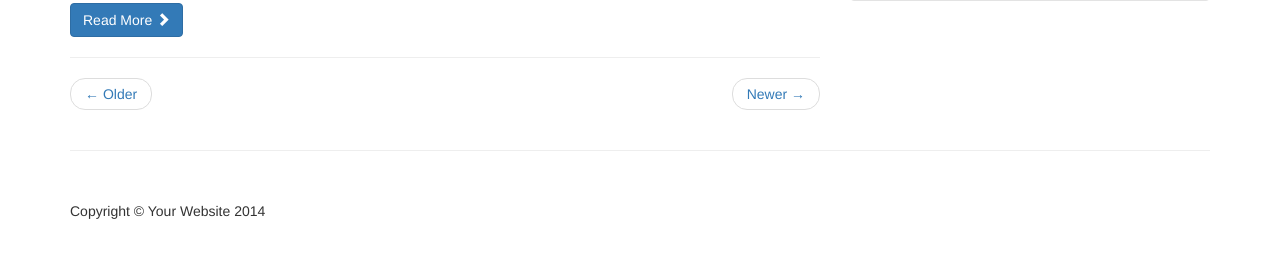
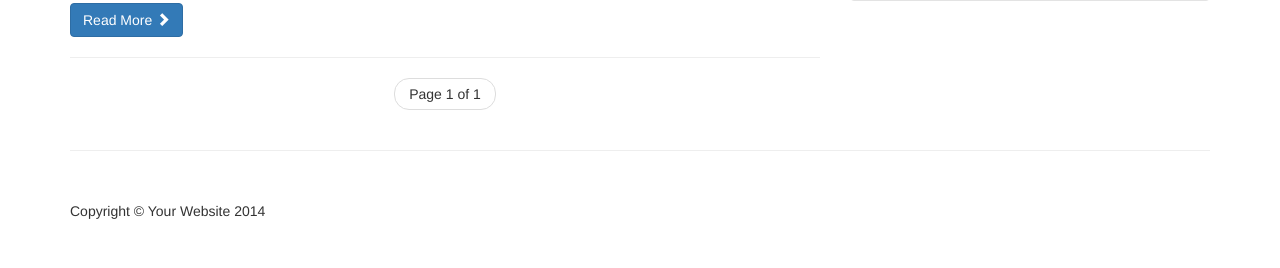
Before and after one commit to mmanylov-zz/django_blog_w_elasticsearch_containerized, a Django app: page / in a window 1280 px wide. Shown: the part 562-830 px from the top of the page. Run offline with Django 3.2, Linux system fonts and the light colour scheme; tables that the repository leaves empty hold one stand-in row (values such as "Sample post"); grey boxes labelled with a size stand in for pictures from a placeholder-image service; some libraries are stand-ins or nearby versions.

Commit message:
index page added pagination

```diff
--- a/post/templates/post/index.html
+++ b/post/templates/post/index.html
@@ -6,12 +6,14 @@
         <h2>
             <a href="{% url 'post:post' post.id %}">{{ post.title }}</a>
         </h2>
-        <p><span class="glyphicon glyphicon-time"></span> Posted on {{ post.puplished_at|date:'M d,Y' }} at {{ post.published_at|time }}</p>
+        <p><span class="glyphicon glyphicon-time"></span> Posted on {{ post.puplished_at|date:'M d,Y' }}
+            at {{ post.published_at|time }}</p>
         <hr>
         <img class="img-responsive" src="http://placehold.it/900x300" alt="">
         <hr>
         <p>{{ post.text|truncatewords_html:15 }}</p>
-        <a class="btn btn-primary" href="{% url 'post:post' post.id %}">Read More <span class="glyphicon glyphicon-chevron-right"></span></a>
+        <a class="btn btn-primary" href="{% url 'post:post' post.id %}">Read More <span
+                class="glyphicon glyphicon-chevron-right"></span></a>
 
         <hr>
 
@@ -21,3 +23,23 @@
     {% endfor %}
 
 {% endblock %}
+
+{% block pager %}
+<ul class="pager">
+
+
+
+        {% if posts.has_previous %}
+            <li><a class="prev" href="?page={{ posts.previous_page_number }}">Previous</a></li>
+        {% endif %}
+
+        <li class="active">
+            <span>Page {{ posts.number }} of {{ posts.paginator.num_pages }}</span>
+        </li>
+
+        {% if posts.has_next %}
+            <li><a class="next" href="?page={{ posts.next_page_number }}">Next</a></li>
+        {% endif %}
+
+</ul>
+{% endblock %}
--- a/post/views.py
+++ b/post/views.py
@@ -2,6 +2,7 @@ from django.http import HttpResponse
 from django.shortcuts import render, get_object_or_404
 from django.views import View
 from .models import Post
+from django.core.paginator import Paginator, EmptyPage, PageNotAnInteger
 
 def index(request):
     return HttpResponse('Index function view')
@@ -9,6 +10,18 @@ def index(request):
 class IndexView(View):
     def get(self, request):
         posts = Post.objects.filter(is_published=True)
+        paginator = Paginator(posts, 2)
+        page = request.GET.get('page')
+
+        try:
+            posts = paginator.page(page)
+        except PageNotAnInteger:
+            # If page is not an integer, deliver first page.
+            posts = paginator.page(1)
+        except EmptyPage:
+            # If page is out of range (e.g. 9999), deliver last page of results.
+            posts = paginator.page(paginator.num_pages)
+
         return render(request, 'post/index.html', {'posts': posts})
 
 
```
